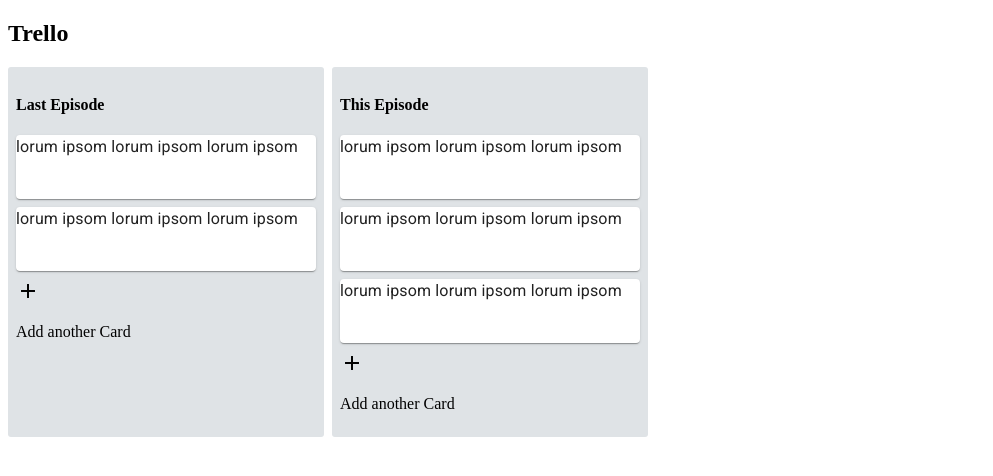
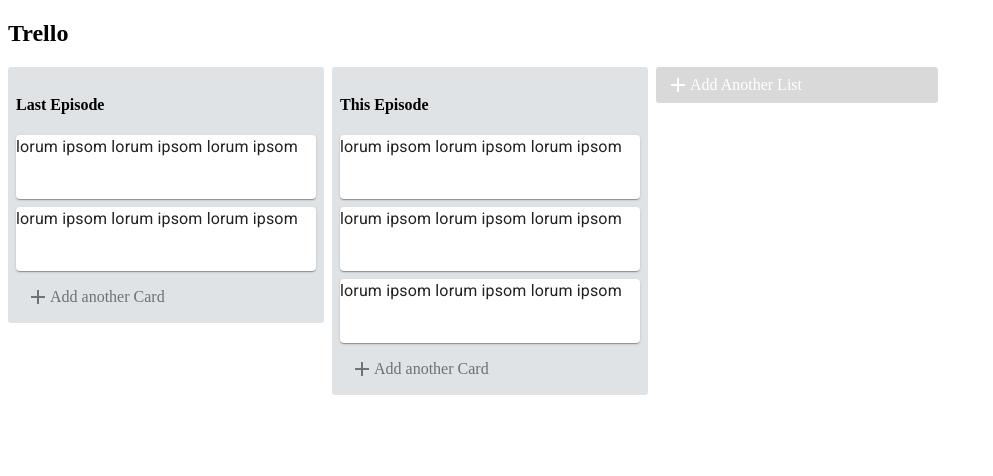
Before and after one commit to iamjayy/react-trelloclone, a React (Create React App) app: page / in a window 1280 px wide. Shown: the top 476 px of the page, without its empty margins (0-993 px from the left). Built offline with nearby package versions, Linux system fonts and the light colour scheme.

Commit message:
cards add and close

```diff
--- a/package.json
+++ b/package.json
@@ -12,6 +12,7 @@
     "react-dom": "^16.13.1",
     "react-redux": "^7.2.0",
     "react-scripts": "3.4.1",
+    "react-textarea-autosize": "^8.2.0",
     "redux": "^4.0.5"
   },
   "scripts": {
--- a/src/App.js
+++ b/src/App.js
@@ -2,6 +2,7 @@
 import TrelloList from "../src/components/trelloList/TrelloList";
 import { connect } from "react-redux";
 // import { StylesContext } from "@material-ui/styles";
+import TrelloActionButton from "../src/components/trelloActionButton/TrelloActionButton";
 
 class App extends Component {
   render() {
@@ -13,6 +14,7 @@
           {lists.map(list => (
             <TrelloList key={list.id} title={list.title} cards={list.cards} />
           ))}
+          <TrelloActionButton list />
         </div>
       </div>
     );
--- a/src/components/trelloActionButton/TrelloActionButton.js
+++ b/src/components/trelloActionButton/TrelloActionButton.js
@@ -1,23 +1,124 @@
 import React from "react";
 import Icon from "@material-ui/core/Icon";
+import TextArea from "react-textarea-autosize";
+import Card from "@material-ui/core/Card";
+import Button from "@material-ui/core/Button";
 
 class TrelloActionButton extends React.Component {
+  state = {
+    formOpen: false
+  };
+
+  openForm = () => {
+    this.setState({
+      formOpen: true
+    });
+  };
+
+  closeForm = e => {
+    this.setState({
+      formOpen: false
+    });
+  };
+
+  handleInputChange = e => {
+    this.setState({
+      text: e.target.value
+    });
+  };
+
   renderAddButton = () => {
     const { list } = this.props;
 
     const buttonText = list ? "Add Another List" : "Add another Card";
 
+    const buttonTextOpacity = list ? 1 : 0.5;
+    const ButtonTextColor = list ? "white" : "inherit";
+    const buttonTextBackground = list ? "rgba(0,0,0,.15)" : "inherit";
+
     return (
-      <div>
+      <div
+        onClick={this.openForm}
+        style={{
+          ...styles.openForButtonGroup,
+          opacity: buttonTextOpacity,
+          color: ButtonTextColor,
+          backgroundColor: buttonTextBackground
+        }}
+      >
         <Icon>add</Icon>
         <p>{buttonText}</p>
       </div>
     );
   };
 
+  renderForm = () => {
+    const { list } = this.props;
+
+    const placeholder = list
+      ? "Enter list title..."
+      : "Enter a title for this card...";
+
+    const buttonTitle = list ? "Add List" : "Add Card";
+
+    return (
+      <div>
+        <Card
+          style={{
+            minHeight: 80,
+            minWidth: 272,
+            padding: "6px 8px 2px"
+          }}
+        >
+          <TextArea
+            placeholder={placeholder}
+            autoFocus
+            onBlur={this.closeForm}
+            value={this.state.text}
+            onChange={this.handleInputChange}
+            style={{
+              resize: "none",
+              width: "100%",
+              overflow: "hidden",
+              outline: "none",
+              border: "none"
+            }}
+          />
+        </Card>
+
+        <div style={styles.formButtonGroup}>
+          <Button
+            variant="contained"
+            style={{ color: "white", backgroundColor: "#5aac44" }}
+          >
+            {buttonTitle}
+          </Button>
+          <Icon style={{ marginLeft: 8, cursor: "pointer" }}>close</Icon>
+        </div>
+      </div>
+    );
+  };
+
   render() {
-    return this.renderAddButton();
+    return this.state.formOpen ? this.renderForm() : this.renderAddButton();
   }
 }
 
+const styles = {
+  openForButtonGroup: {
+    display: "flex",
+    alignItems: "center",
+    cursor: "pointer",
+    borderRadius: 3,
+    height: 36,
+    width: 272,
+    paddingLeft: 10
+  },
+  formButtonGroup: {
+    marginTop: 8,
+    display: "flex",
+    alignItems: "center"
+  }
+};
+
 export default TrelloActionButton;
--- a/src/components/trelloList/TrelloList.js
+++ b/src/components/trelloList/TrelloList.js
@@ -10,6 +10,7 @@
       borderRadius: 3,
       width: 300,
       padding: 8,
+      height: "100%",
       marginRight: 8
     }
   };
```
Also changed, not shown: src/components/trelloList/Trellolist.css (deleted), 1 other file (tests, documents, lock files or other folders).
